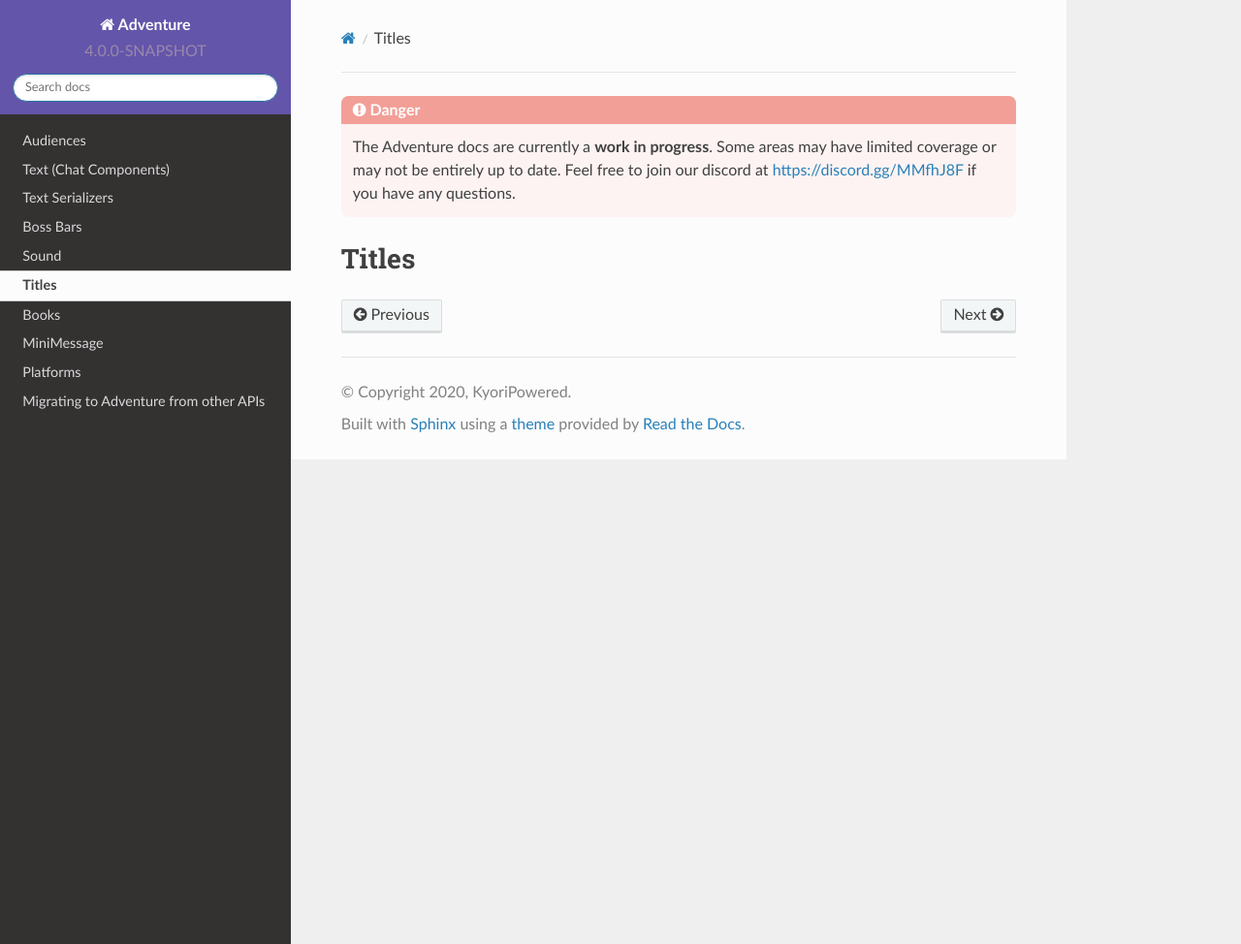
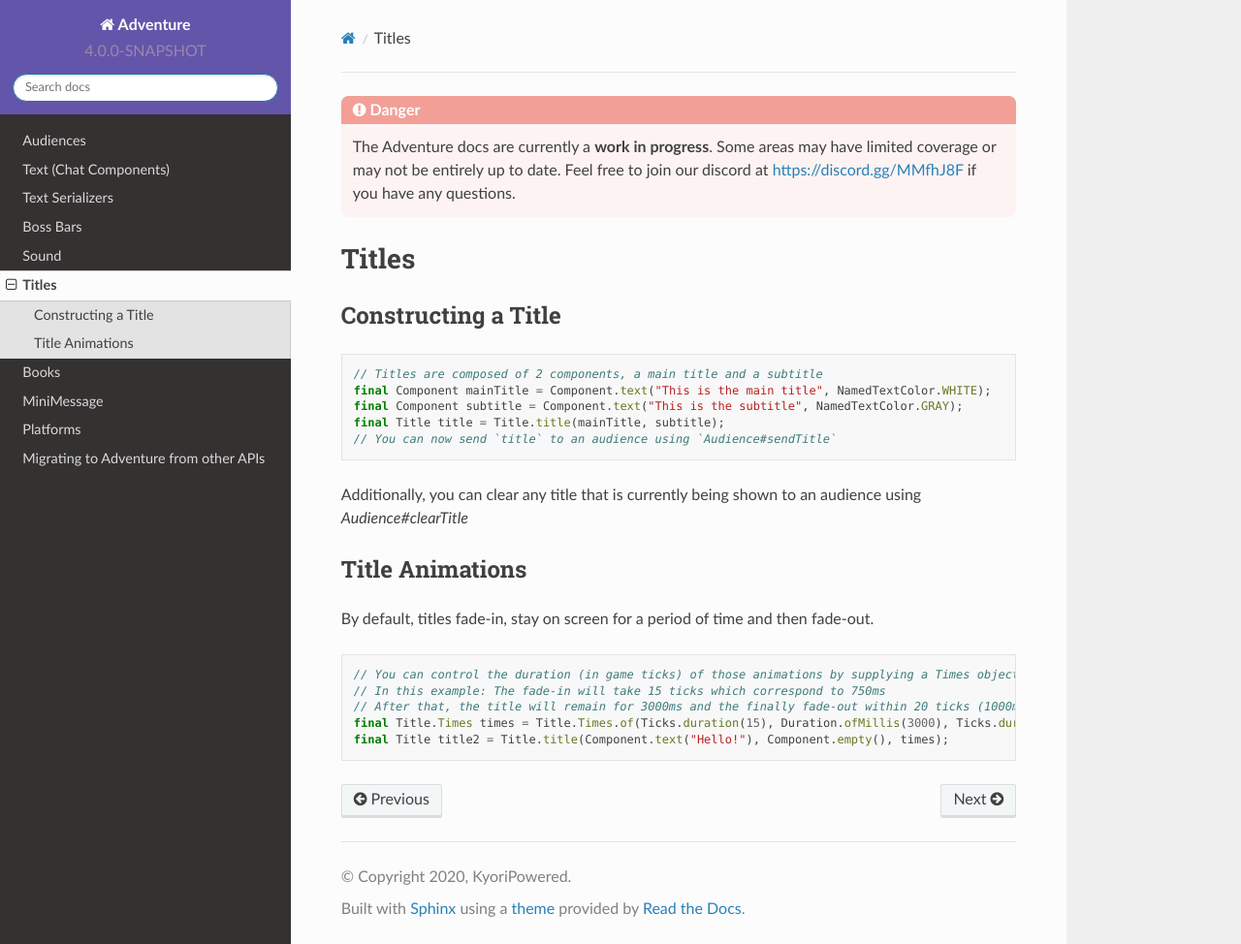
Before and after one commit to KyoriPowered/adventure-docs, a Sphinx documentation site: the page built from source/title.rst, in a window 1280 px wide and 974 px high. Shown: the whole window at 97% size. Built offline with Sphinx 7.4.7 and the Read the Docs theme 2.0.0, drawn with Linux system fonts in a browser that asks for light colours.

Commit message:
Add examples for Title and BossBar

```diff
--- a/source/title.rst
+++ b/source/title.rst
@@ -1,3 +1,29 @@
 ======
 Titles
 ======
+
+Constructing a Title
+^^^^^^^^^^^^^^^^^^^^
+
+.. code:: java
+
+  // Titles are composed of 2 components, a main title and a subtitle
+  final Component mainTitle = Component.text("This is the main title", NamedTextColor.WHITE);
+  final Component subtitle = Component.text("This is the subtitle", NamedTextColor.GRAY);
+  final Title title = Title.title(mainTitle, subtitle);
+  // You can now send `title` to an audience using `Audience#sendTitle`
+
+Additionally, you can clear any title that is currently being shown to an audience using `Audience#clearTitle`
+
+Title Animations
+^^^^^^^^^^^^^^^^
+
+By default, titles fade-in, stay on screen for a period of time and then fade-out.
+
+.. code:: java
+
+  // You can control the duration (in game ticks) of those animations by supplying a Times object
+  // In this example: The fade-in will take 15 ticks which correspond to 750ms
+  // After that, the title will remain for 3000ms and the finally fade-out within 20 ticks (1000ms)
+  final Title.Times times = Title.Times.of(Ticks.duration(15), Duration.ofMillis(3000), Ticks.duration(20));
+  final Title title2 = Title.title(Component.text("Hello!"), Component.empty(), times);
```
Also changed, not shown: source/bossbar.rst (+18 -0 lines).
